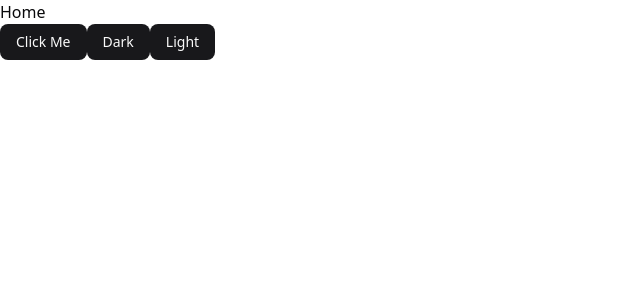
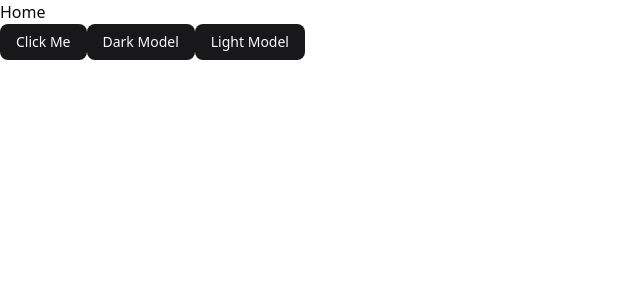
Before and after one commit to vedduhijod/nexulon, a Next.js app: page / in a window 1280 px wide. Shown: the top 300 px of the page, without its empty margins (0-640 px from the left). Built offline with nearby package versions, Linux system fonts and the light colour scheme.

Commit message:
Your feature or fix description

```diff
--- a/app/page.js
+++ b/app/page.js
@@ -9,8 +9,8 @@ export default function Home() {
     <div>
       <h1>Home</h1>
       <Button>Click Me</Button>
-      <Button onClick={() => setTheme('dark')}>Dark</Button>
-      <Button onClick={() => setTheme('light')}>Light</Button>
+      <Button onClick={() => setTheme('dark')}>Dark Model</Button>
+      <Button onClick={() => setTheme('light')}>Light Model</Button>
     </div>
   );
 }
```
